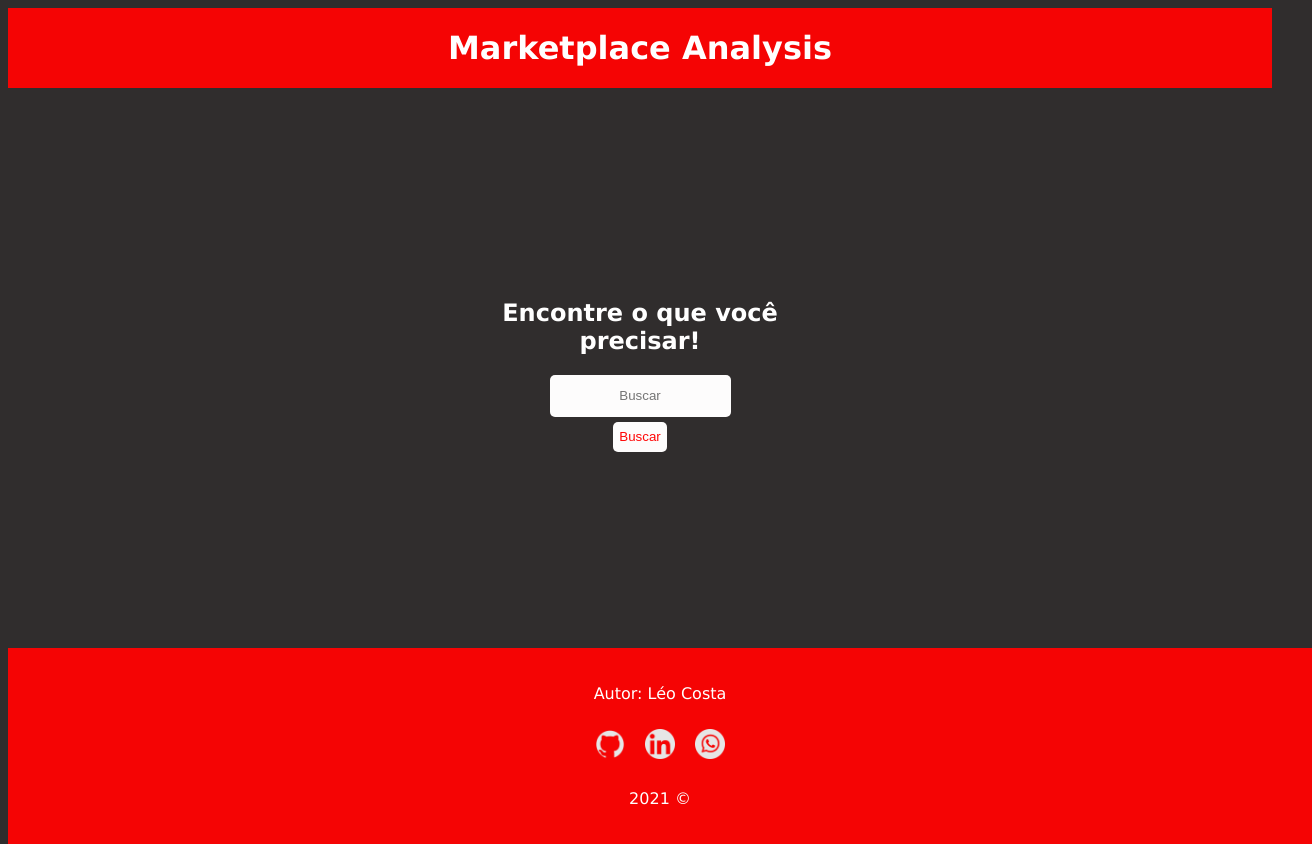
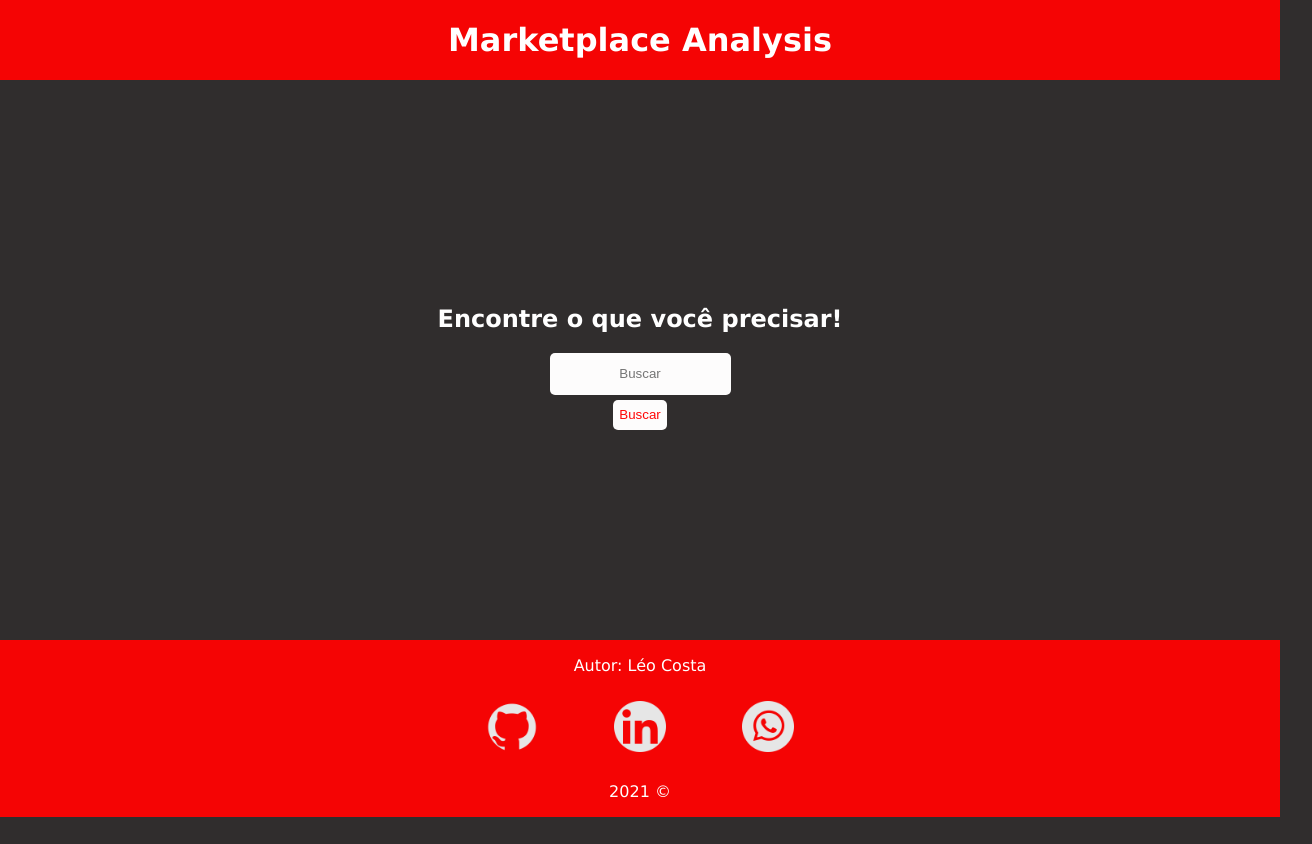
Before and after one commit to LeoCosta-dev/viewDadosDeAcessoAPIAmericanas, a plain HTML site: page index.html in a window 1280 px wide. Shown: the whole page, 1312 px wide, since content can reach past the window. After the commit the page ends 817 px from the top, so only its background shows below. Drawn offline with nearby package versions, Linux system fonts and the light colour scheme.

Commit message:
inclusao de container para melhor delimitaçao e semantica

```diff
--- a/index.html
+++ b/index.html
@@ -6,10 +6,8 @@
     <meta http-equiv="X-UA-Compatible" content="IE=edge">
     <meta name="viewport" content="width=device-width, initial-scale=1.0">
     <link rel="stylesheet" href="style.css">
-    <script
-  src="https://code.jquery.com/jquery-3.6.0.js"
-  integrity="sha256-H+K7U5CnXl1h5ywQfKtSj8PCmoN9aaq30gDh27Xc0jk="
-  crossorigin="anonymous" defer></script>
+    <script src="https://code.jquery.com/jquery-3.6.0.js"
+        integrity="sha256-H+K7U5CnXl1h5ywQfKtSj8PCmoN9aaq30gDh27Xc0jk=" crossorigin="anonymous" defer></script>
     <script src="models/model.js" defer></script>
     <script src="view/view.js" defer></script>
     <script src="controllers/controller.js" defer></script>
@@ -18,8 +16,9 @@
 </head>
 
 <body>
+    <div class="container">
         <header>
-        <h1 id = "titulo"> Marketplace Analysis </h1>
+            <h1 id="titulo"> Marketplace Analysis </h1>
             <form class="pesquisa-header" id="pesquisa-header">
                 <input type="text" name="pesquisar" id="buscar-header" placeholder="Buscar">
                 <button class="buscar" type="submit">Buscar</button>
@@ -38,12 +37,16 @@
         <footer>
             <p>Autor: Léo Costa</p>
             <div class="contatos">
-            <a href="https://github.com/LeoCosta-dev" target="blank"><img src="assets/part+1+github-1320568339880199515.png" alt="acesso ao github"></a>
-            <a href="https://www.linkedin.com/in/leonardo-da-costa-bbb82b210/" target="blank"><img src="assets/49408.png" alt="acesso ao linkedin"></a>
-            <a href="https://api.whatsapp.com/send/?phone=5521965487710&text&app_absent=0" target="blank"><img src="assets/whatsapp_black_logo_icon_147050.png" alt="contato pelo whatsapp"></a>
+                <a href="https://github.com/LeoCosta-dev" target="blank"><img
+                        src="assets/part+1+github-1320568339880199515.png" alt="acesso ao github"></a>
+                <a href="https://www.linkedin.com/in/leonardo-da-costa-bbb82b210/" target="blank"><img
+                        src="assets/49408.png" alt="acesso ao linkedin"></a>
+                <a href="https://api.whatsapp.com/send/?phone=5521965487710&text&app_absent=0" target="blank"><img
+                        src="assets/whatsapp_black_logo_icon_147050.png" alt="contato pelo whatsapp"></a>
             </div>
             <p>2021 © </p>
         </footer>
+    </div>
 </body>
 
 </html>
--- a/style.css
+++ b/style.css
@@ -3,6 +3,10 @@ body{
     background-color: rgb(48, 45, 45);
     font-family: Verdana, Geneva, Tahoma, sans-serif;
     text-align: center;
+    margin: 0;
+}
+.container{
+    height: 100%;
 }
 header{
     display: flex;
@@ -121,7 +125,7 @@ footer{
     justify-content: center;
     height: max-content;
     width: 100%;
-    padding: 20px;
+
     background-color: rgb(245, 4, 4);
     color: rgb(255, 255, 255);
     text-align: center;
@@ -130,12 +134,13 @@ footer{
     display: flex;
     justify-content: center;
     align-items: center;
-    width: 20%;
+    width: 30%;
     height: max-content;
+    margin: 0;
 
 }
 img{
-    width: 30px;
+    width: 40%;
     filter: invert(90%);
     margin: 10px;
 }
@@ -164,4 +169,7 @@ img{
     grid-template-columns: repeat(1, 1fr);
     margin: 4px;
     }
+    img{
+        width: 70%;
+    }
 }
```
Lines whose indentation alone changed are shown as unchanged.
